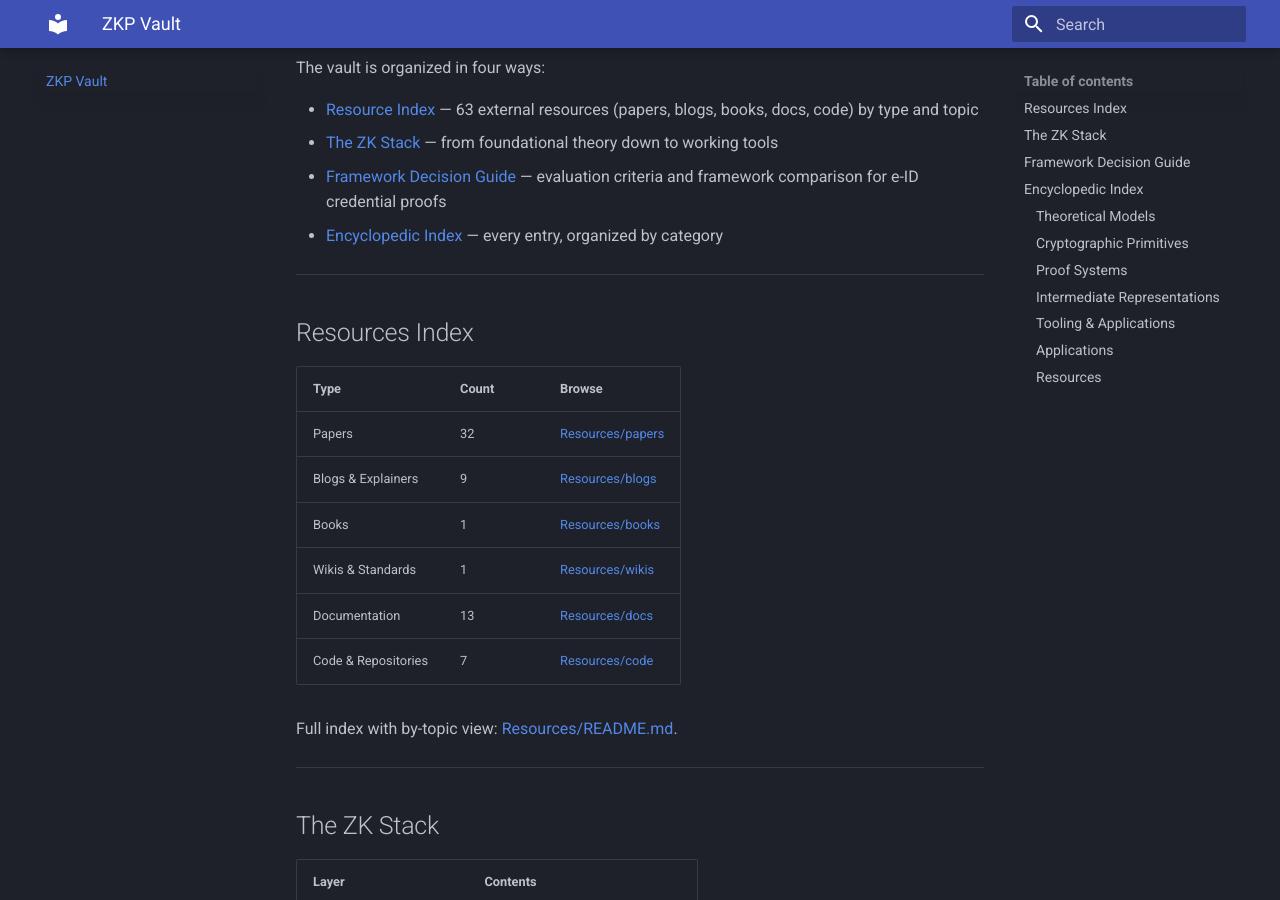
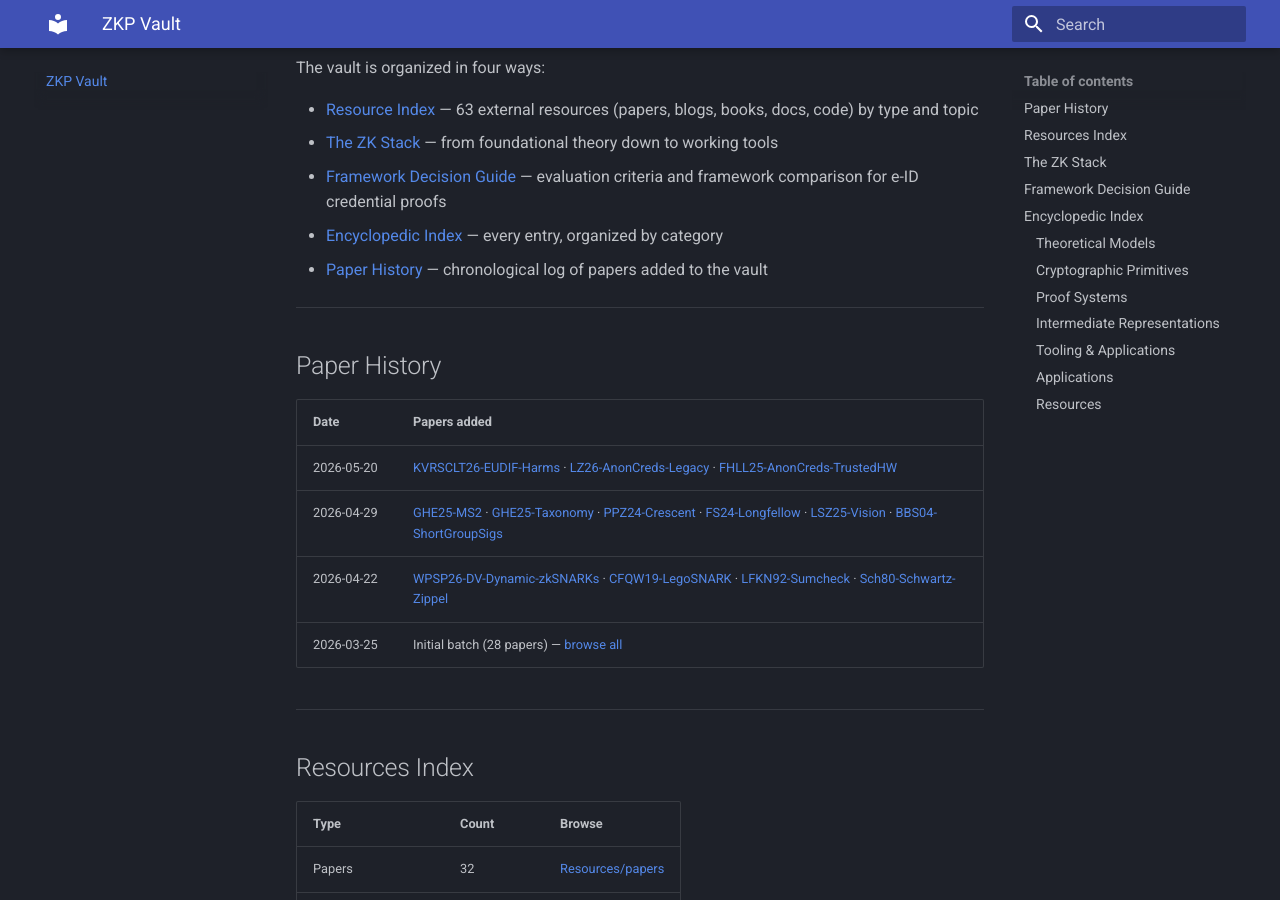
Before and after one commit to eid-privacy/zkp-vault, an MkDocs documentation site: the page built from docs/README.md, in a window 1280 px wide and 900 px high, scrolled down 291 px. Built offline with MkDocs 1.6.1 and Material for MkDocs 9.7.7, drawn with Linux system fonts in a browser that asks for light colours.

Commit message:
Add paper history to main page

```diff
--- a/docs/README.md
+++ b/docs/README.md
@@ -8,6 +8,18 @@ The vault is organized in four ways:
 - [The ZK Stack](#the-zk-stack) — from foundational theory down to working tools
 - [Framework Decision Guide](#framework-decision-guide) — evaluation criteria and framework comparison for e-ID credential proofs
 - [Encyclopedic Index](#encyclopedic-index) — every entry, organized by category
+- [Paper History](#paper-history) — chronological log of papers added to the vault
+
+---
+
+## Paper History
+
+| Date | Papers added |
+|---|---|
+| 2026-05-20 | [KVRSCLT26-EUDIF-Harms](Resources/papers/KVRSCLT26-EUDIF-Harms.md) · [LZ26-AnonCreds-Legacy](Resources/papers/LZ26-AnonCreds-Legacy.md) · [FHLL25-AnonCreds-TrustedHW](Resources/papers/FHLL25-AnonCreds-TrustedHW.md) |
+| 2026-04-29 | [GHE25-MS2](Resources/papers/GHE25-MS2.md) · [GHE25-Taxonomy](Resources/papers/GHE25-Taxonomy.md) · [PPZ24-Crescent](Resources/papers/PPZ24-Crescent.md) · [FS24-Longfellow](Resources/papers/FS24-Longfellow.md) · [LSZ25-Vision](Resources/papers/LSZ25-Vision.md) · [BBS04-ShortGroupSigs](Resources/papers/BBS04-ShortGroupSigs.md) |
+| 2026-04-22 | [WPSP26-DV-Dynamic-zkSNARKs](Resources/papers/WPSP26-DV-Dynamic-zkSNARKs.md) · [CFQW19-LegoSNARK](Resources/papers/CFQW19-LegoSNARK.md) · [LFKN92-Sumcheck](Resources/papers/LFKN92-Sumcheck.md) · [Sch80-Schwartz-Zippel](Resources/papers/Sch80-Schwartz-Zippel.md) |
+| 2026-03-25 | Initial batch (28 papers) — [browse all](Resources/papers/README.md) |
 
 ---
 
```
